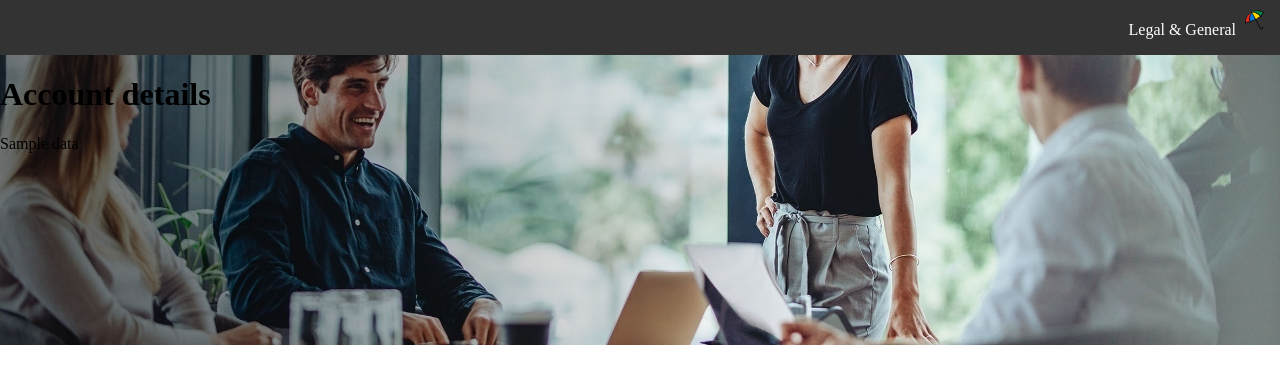
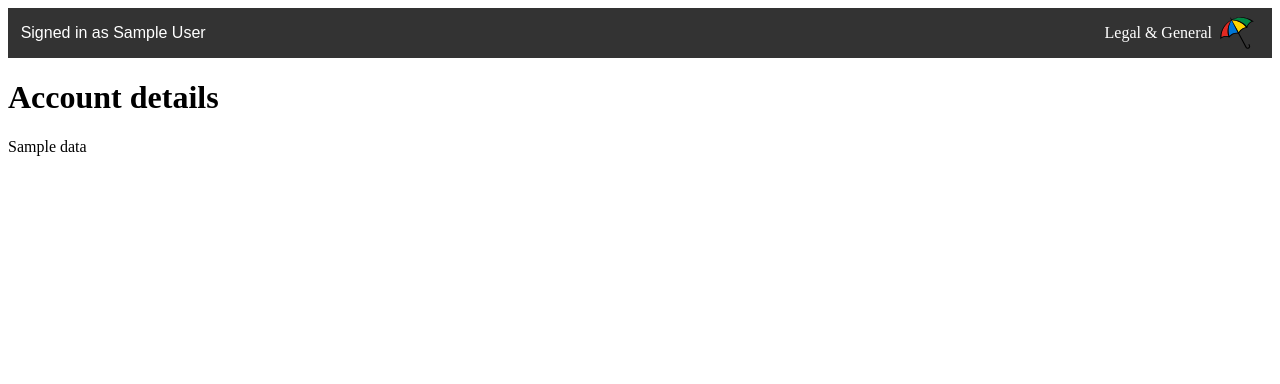
Before and after one commit to ben-hockley/Client-Project-Y1, a Flask app: template templates/Account_Details.html in a window 1280 px wide. Shown: the top 384 px of the page. Run offline with Flask 3, Linux system fonts and the light colour scheme; the template is opened without the code that fills it: most values are stand-ins (such as "Sample title", 1, 10 or a date in 2020).

Commit message:
app.route now displays user and also user details displayed on maib page. CSS Complete

```diff
--- a/Server.py
+++ b/Server.py
@@ -13,18 +13,6 @@ user = None
 def returnCreateAccount():
     if request.method == 'GET':
         return render_template('Create_Account.html')
-
-#taken this out as alternative was made for testing different route with better naming
-
-# @app.route("/mainPage", methods=['GET'])
-# def returnHome():
-#     if request.method == 'GET':
-#         return render_template('Main_Page.html')
-
-@app.route("/accountDetails", methods=['GET'])
-def returnAccountDetails():
-    if request.method == 'GET':
-        return render_template('Account_Details.html')
 
 def submitNewAccount(firstName,lastName,userName,password):
     try:
@@ -99,8 +87,8 @@ def logonFunction():
                 if isExist[0][0] == password:
                     global user
                     user = username
-                    print(user)
-                    return redirect("/home")
+                    print('Signed in as', user)
+                    return redirect("/home/" + user)
                 else:
                     message = "Username and password don't match"
                     print(message)
@@ -116,9 +104,32 @@ def logonFunction():
         print(message)
         return redirect('/login')
 
-@app.route("/home")
-def returnHome():
-        return render_template("Main Page.html")
+@app.route("/home/<user>")
+def returnHome(user):
+    try:
+        conn = sqlite3.connect("quizDatabase.db")
+        cur = conn.cursor()
+        cur.execute("SELECT FirstName, SurName FROM User WHERE Username = ?", (user,))
+        account = cur.fetchone()
+        cur.close()
+        print('Welcome,', account[0], account[1] )
+
+        if account:
+            firstName, surname = account[0], account[1]
+        else:
+            firstName, surname = user, ""
+            print('Error finding User')
+
+        return render_template("Main Page.html", user=user, firstName=firstName, surname=surname)
+    except Exception as e:
+        print(e)
+        print("Error accessing database")
+        return redirect('/login')
+
+@app.route("/accountDetails", methods=['GET'])
+def returnAccountDetails():
+    if request.method == 'GET':
+        return render_template('Account_Details.html')
 
 if __name__ == "__main__":
     app.run(debug=True)
--- a/static/CSS/Main Page.css
+++ b/static/CSS/Main Page.css
@@ -1,3 +1,6 @@
+header {
+    margin-bottom: 0;
+}
 body {
     background-image: url("/static/img/homePageBanner.jpg");
     margin: 0;
@@ -12,16 +15,22 @@ body {
     height: 40px;
     width: 120px;
     margin-left: 1%;
-    margin-top: 1%;
+    margin-top: 0;
+    border: none;
     color: white;
-    border: none;
+    font-family: Arial, Helvetica, sans-serif;
+}
+form p {
+    color: white;
+    font-family: Arial, Helvetica, sans-serif;
+    font-size: small;
 }
 .headerText {
     font-family: Arial, Helvetica, sans-serif;
     font-size: 70px;
     text-align: center;
     margin-top: 15px;
-    margin-bottom: 80px;
+    margin-bottom: 60px;
     color: white;
 }
 .inputBoxs {
--- a/static/CSS/navBar.css
+++ b/static/CSS/navBar.css
@@ -1,16 +1,27 @@
 .navbar-legal-and-general {
     background-color: #333;
     width: 100%;
-    height: 55px;
+    height: 50px;
     margin-top: none;
 
+}
+.userDisplay {
+    float: left;
+    color: white;
+    margin-left: 1%;
+    font-family: Arial, Helvetica, sans-serif;
+    font-size: medium;
+}
+.navbar-legal-and-general .logoText {
+    color: white;
+    float: right;
 }
 .navbar-logo {
     float: right;
     color: white;
     text-decoration: none;
-    margin-top: 5px;
-    margin-bottom: 5px;
+    margin-top: 0;
+    margin-bottom: 0;
     margin-right: 10px;
 
 }
--- a/templates/mainTemplate.html
+++ b/templates/mainTemplate.html
@@ -1,15 +1,15 @@
 <!DOCTYPE html>
 <html>
     <header>
-        <link rel="stylesheet" href="static/CSS/navBar.css">
-        <link rel="stylesheet" href="static/CSS/Main Page.css">
+        <link rel="stylesheet" href="/static/CSS/navBar.css">
         {% block linkBlock%}
         {% endblock%}
         <nav class="navbar-legal-and-general">
+            <p class="userDisplay">Signed in as {{ firstName }} {{ surname }}</p>
             <a class="navbar-logo" href="Main Page.html">
-              Legal & General
-              <img src="static/img/L&G_Logo.svg" width="30" height="30" alt="Legal & General Logo">
+              <img src="/static/img/L&G_Logo.svg" width="50" height="50" alt="Legal & General Logo">
             </a>
+            <p class="logoText">Legal & General</p>
         </nav>
     </header>
     <head>
```
Also changed, not shown: templates/Main Page.html (+5 -3 lines).
